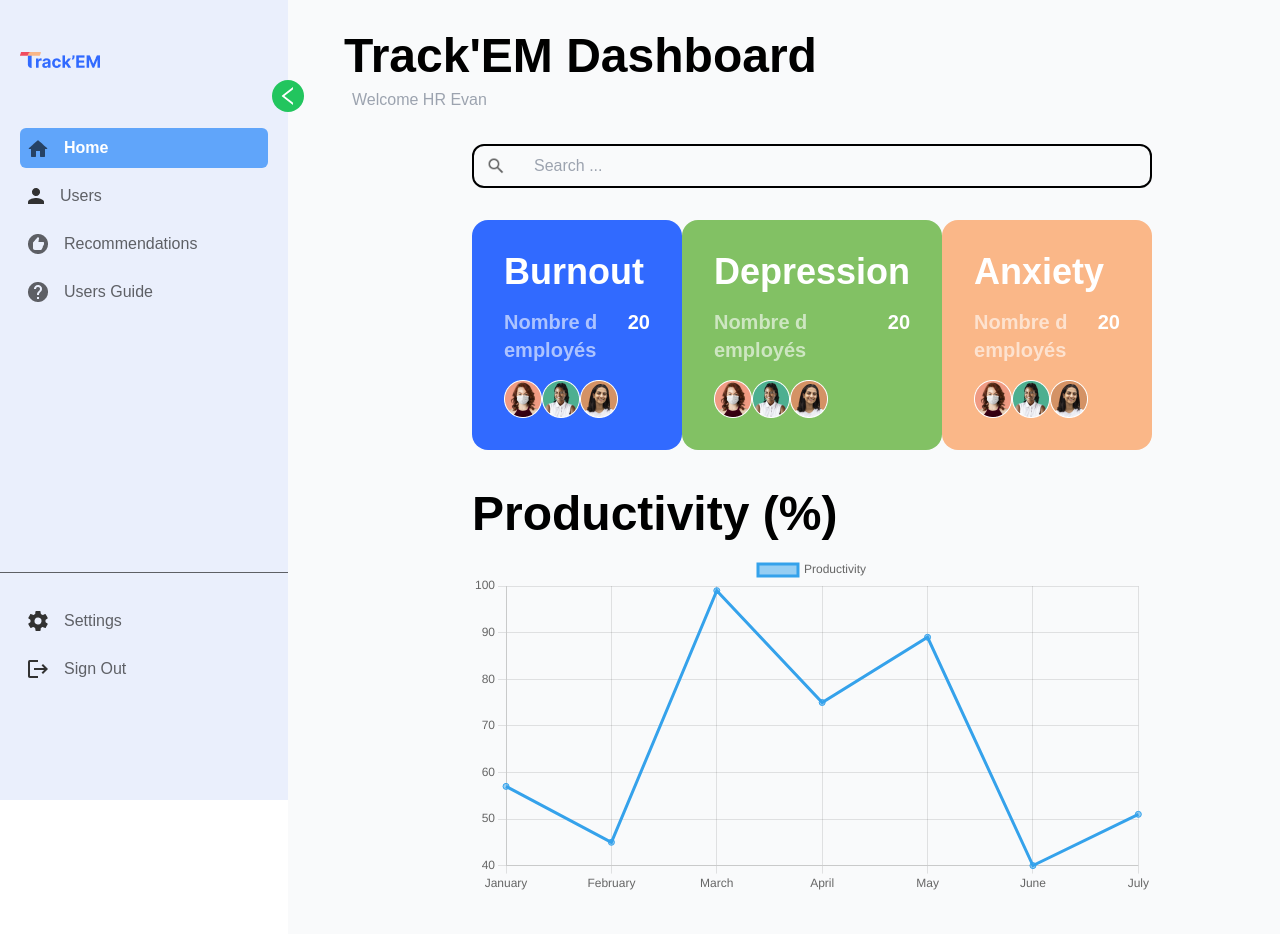
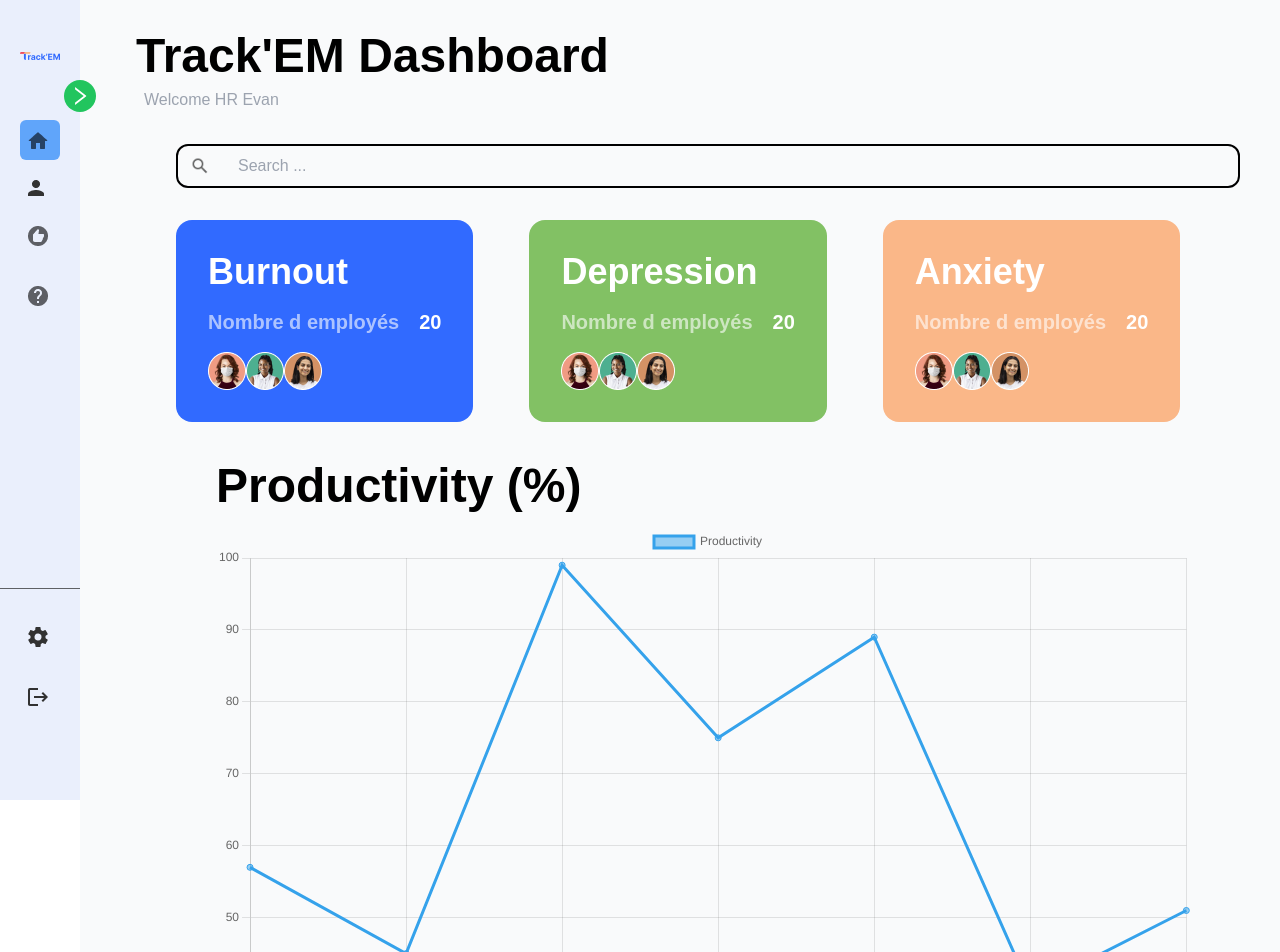
Before and after one commit to ouaelesi/Track-em-APP-, a React (Vite) app: page / in a window 1280 px wide. Shown: the top 952 px of the page. Built offline with nearby package versions, Linux system fonts and the light colour scheme.

Commit message:
fix the details page

```diff
--- a/package.json
+++ b/package.json
@@ -9,7 +9,7 @@
   },
   "dependencies": {
     "chart.js": "^3.7.1",
-    "faker": "5.5.3",
+    "faker": "^5.5.3",
     "react": "^18.0.0",
     "react-chartjs-2": "^4.1.0",
     "react-dom": "^18.0.0",
--- a/src/components/Donut.jsx
+++ b/src/components/Donut.jsx
@@ -7,7 +7,6 @@ Chart.register(ArcElement);
 
 export default function App(props) {
   const data = {
-    labels: ["I", "II", "III", "IIII"],
     datasets: [
       {
         data: [30, 70],
--- a/src/components/ProblCards.jsx
+++ b/src/components/ProblCards.jsx
@@ -5,13 +5,13 @@ import PropTypes from "prop-types";
 const ProblCards = (props) => {
   return (
     <div className="w-32 px-5  py-2 h-fit relative    bg-white border-2 border-gray-200 rounded-xl shadow-sm mt-2 shadow-blue-100">
-      <div className="p-2 my-2">
+      <div className="p-1 my-2">
         <Donut color={props.color} />
       </div>
 
       <div className="text-center text-gray-400">Danger of</div>
       <div className="font-bold text-center text-sm">Burnout</div>
-      <div className="absolute top-10 pt-2 left-12 text-sm font-semibold">
+      <div className="absolute top-12 pt-2 left-12 text-sm font-semibold">
         70%
       </div>
     </div>
--- a/src/components/Sidebar.jsx
+++ b/src/components/Sidebar.jsx
@@ -10,7 +10,7 @@ import logout from "../assets/icons/logout.png";
 import { Link } from "react-router-dom";
 
 function Sidebar() {
-  const [isSidebarOpened, setIsSidebarOpened] = useState(true);
+  const [isSidebarOpened, setIsSidebarOpened] = useState(false);
   const [active, setActive] = useState([1, 0, 0, 0]);
   const handleClick = (i) => {
     const a = [0, 0, 0, 0];
--- a/src/components/StatsCard.jsx
+++ b/src/components/StatsCard.jsx
@@ -9,7 +9,7 @@ const StatsCard = () => {
 
       <div className="text-center text-gray-400">Degree of</div>
       <div className="font-bold text-center text-xl">Productivity</div>
-      <div className="absolute top-24 pt-2 left-24 text-2xl font-bold">70%</div>
+      <div className="absolute top-24 pt-4 left-24 text-2xl font-bold">70%</div>
     </div>
   );
 };
--- a/src/pages/Home.jsx
+++ b/src/pages/Home.jsx
@@ -56,9 +56,9 @@ export const data = {
 
 function Home() {
   return (
-    <div className="mt-8 px-32">
+    <div className="mt-8 px-10">
       <SearchInput />
-      <div className="mt-8 flex justify-between text-white">
+      <div className="mt-8 flex gap-14 text-white">
         <div className="flex flex-col items-start bg-track-blue p-8 rounded-2xl">
           <p className="font-bold text-4xl">Burnout</p>
           <div className="flex gap-x-5 justify-between my-4 font-semibold">
@@ -96,7 +96,7 @@ function Home() {
           </div>
         </div>
       </div>
-      <div className="py-10">
+      <div className="py-10 px-10">
         <div className="text-5xl font-bold mb-4">Productivity (%)</div>
         <Line options={options} data={data} />
       </div>
--- a/src/pages/Recommendations.jsx
+++ b/src/pages/Recommendations.jsx
@@ -2,7 +2,7 @@ import ButtonGroup from "../components/ButtonGroup";
 
 function Recommendations() {
   return (
-    <div className="mt-4">
+    <div className="mt-4 px-8">
       <div className="flex justify-center">
         <ButtonGroup />
       </div>
```
Also changed, not shown: 2 other files (tests, documents, lock files or other folders).
